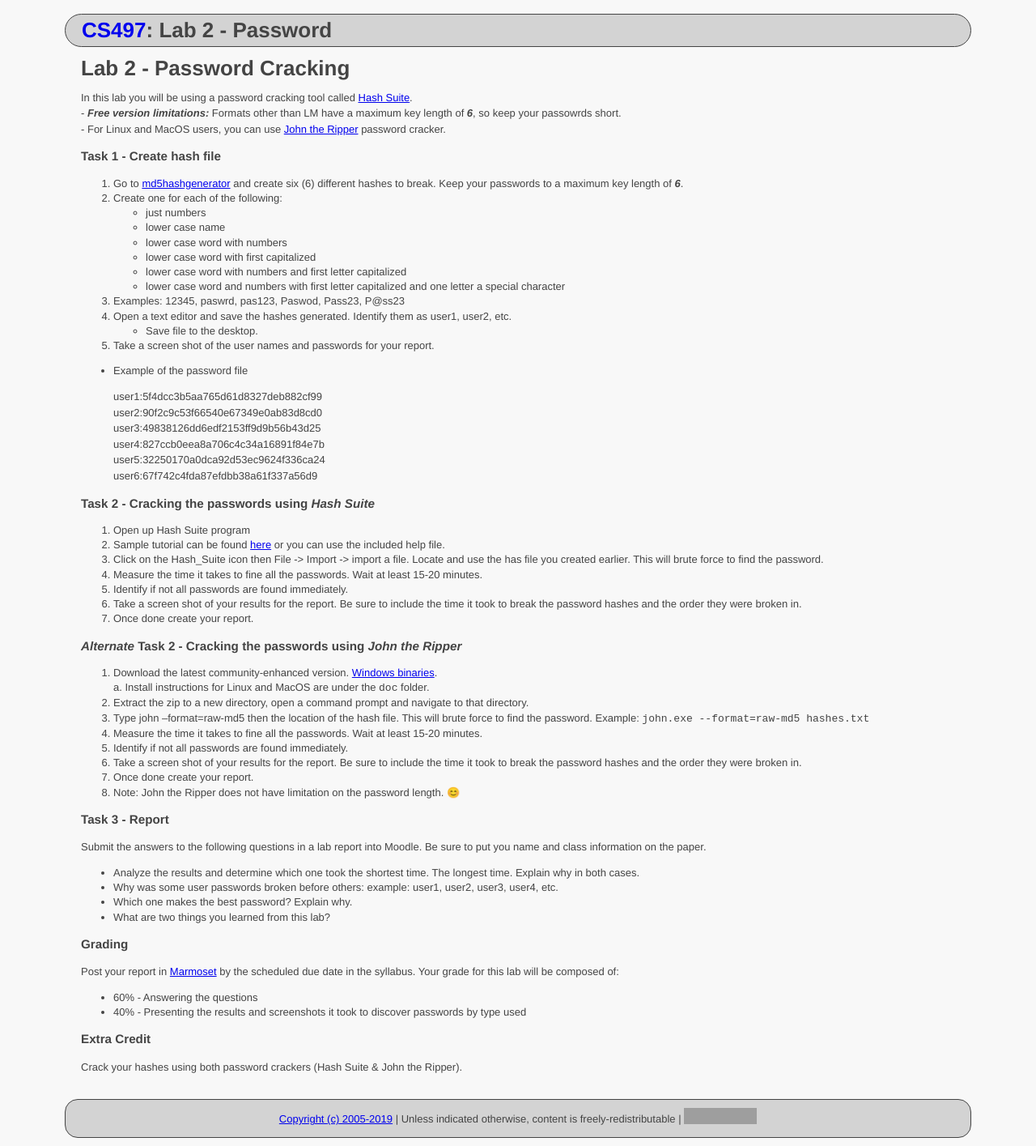
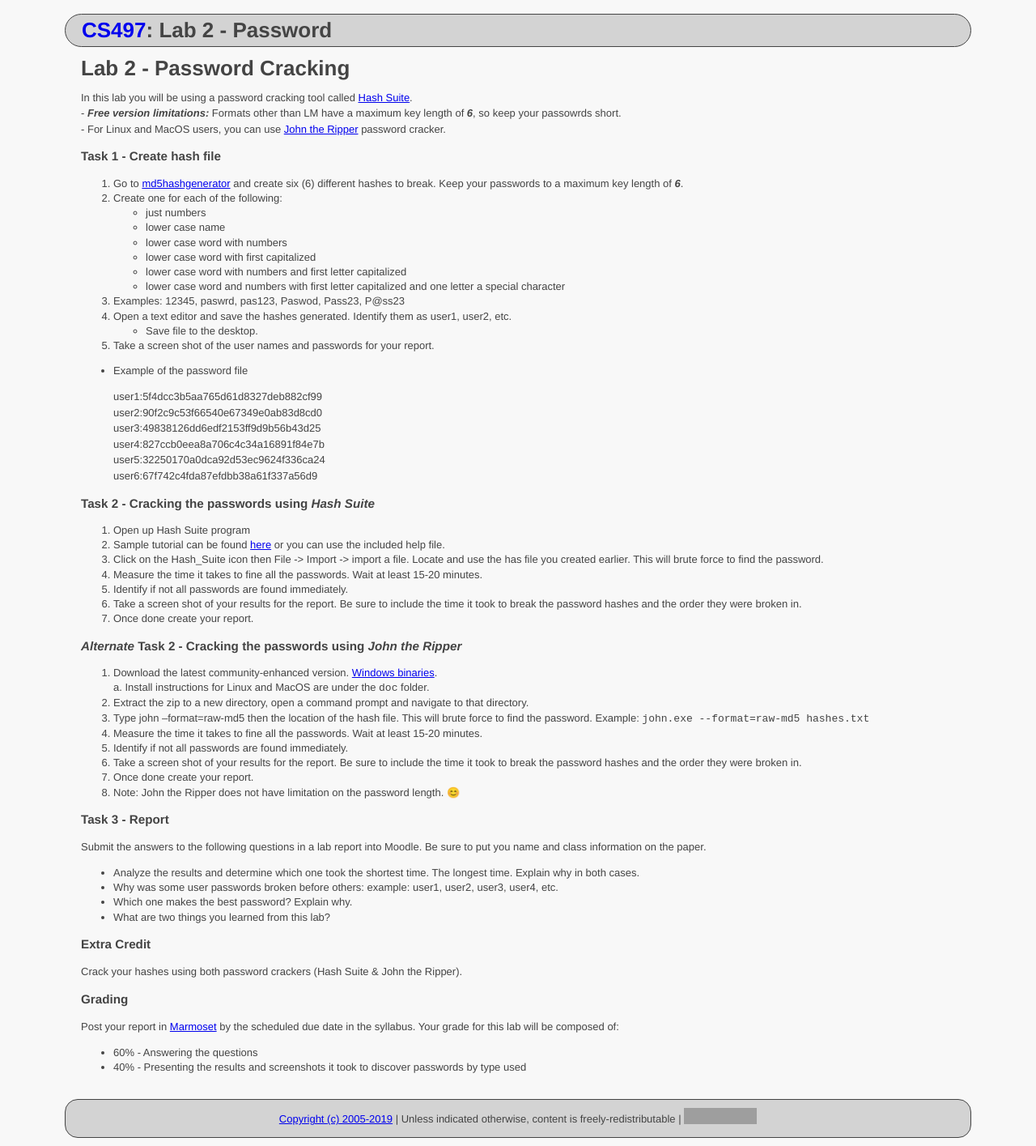
Before and after one commit to ycpcs/cs497-spring2019, a Jekyll site: the page built from labs/lab02.md, in a window 1280 px wide. Shown: the whole page at 81% size. Built offline with Jekyll 4.4.1, drawn with Linux system fonts in a browser that asks for light colours; grey boxes are pictures that could not be loaded.

Commit message:
Update lab02.md

```diff
--- a/labs/lab02.md
+++ b/labs/lab02.md
@@ -69,11 +69,11 @@ Explain why in both cases.
 - Which one makes the best password? Explain why.
 - What are two things you learned from this lab?
 
+### Extra Credit
+Crack your hashes using both password crackers (Hash Suite & John the Ripper).
+
 ### Grading
 
 Post your report in [Marmoset](https://cs.ycp.edu/marmoset) by the scheduled due date in the syllabus. Your grade for this lab will be composed of:
 - 60% - Answering the questions
 - 40% - Presenting the results and screenshots it took to discover passwords by type used
-
-### Extra Credit
-Crack your hashes using both password crackers (Hash Suite & John the Ripper).
```
